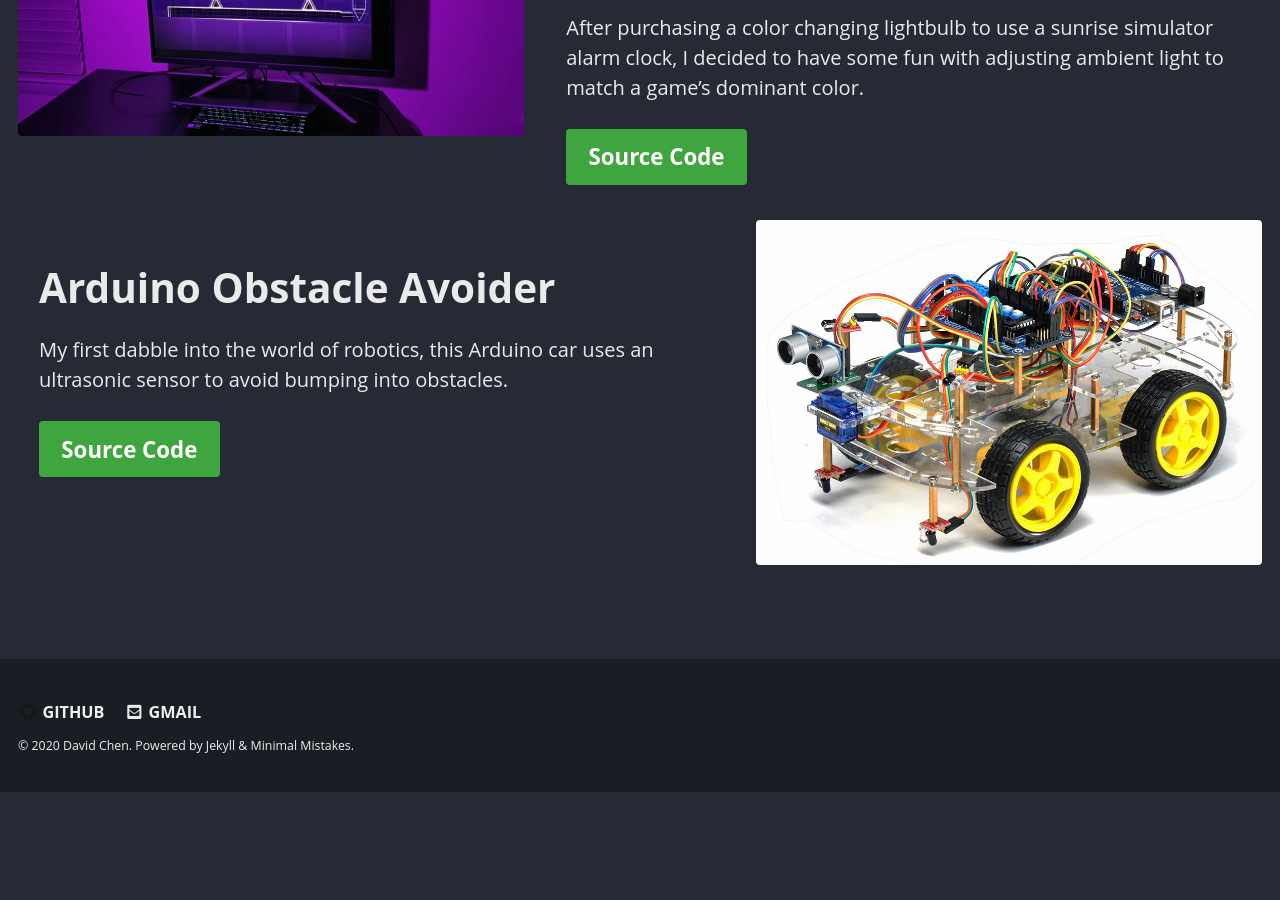
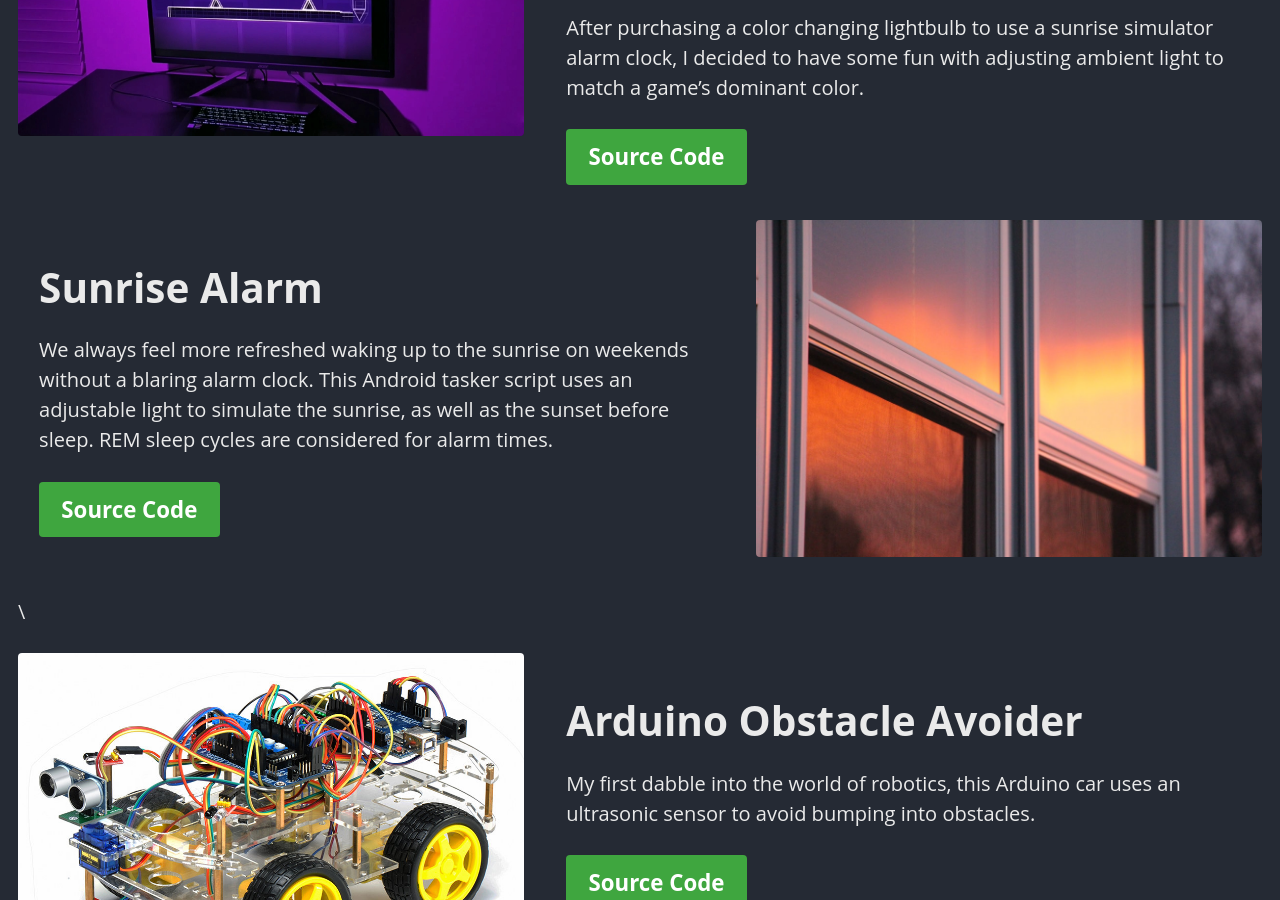
Before and after one commit to dchen327/dchen327.github.io, a Jekyll site: the page built from index.md, in a window 1280 px wide and 900 px high, scrolled down 3504 px. Built offline with Jekyll 4.4.1, drawn with Linux system fonts in a browser that asks for light colours; cached includes are drawn as plain includes; before the commit the page ends 4296 px from its top, so only the background shows below that.

Commit message:
add sunrise alarm project

```diff
--- a/index.md
+++ b/index.md
@@ -75,6 +75,14 @@ fr_codenames:
     url: https://github.com/dchen327/codenames
     btn_label: Source Code
     btn_class: "btn--large btn--success"
+
+fr_sunrise-alarm:
+  - image_path: /assets/images/sunrise-alarm.jpeg
+    title: "Sunrise Alarm"
+    excerpt: "We always feel more refreshed waking up to the sunrise on weekends without a blaring alarm clock. This Android tasker script uses an adjustable light to simulate the sunrise, as well as the sunset before sleep. REM sleep cycles are considered for alarm times."
+    url: https://taskernet.com/shares/?user=AS35m8nIi33jowYY%2F6X7N9Hf12XdqPGnFaDesuuxyUyrP8D8vG9h3CanL1otRjwH2n7Lxo1AmA%3D%3D&id=Profile%3AAlarm
+    btn_label: Source Code
+    btn_class: "btn--large btn--success"
 ---
 
 <h1 id="About" style="font-size: 3em; text-align: center">About Me</h1>
@@ -106,4 +114,5 @@ I'm currently a senior, studying at <i class="fas fa-university"></i> Princeton
 {% include feature_row id="fr_cartpole" type="left" %}
 {% include feature_row id="fr_typeracer" type="right" %}
 {% include feature_row id="fr_ambient" type="left" %}
-{% include feature_row id="fr_arduino" type="right" %}
+{% include feature_row id="fr_sunrise-alarm" type="right" %}\
+{% include feature_row id="fr_arduino" type="left" %}
```
Also changed, not shown: assets/images/sunrise-alarm.jpeg (added).
